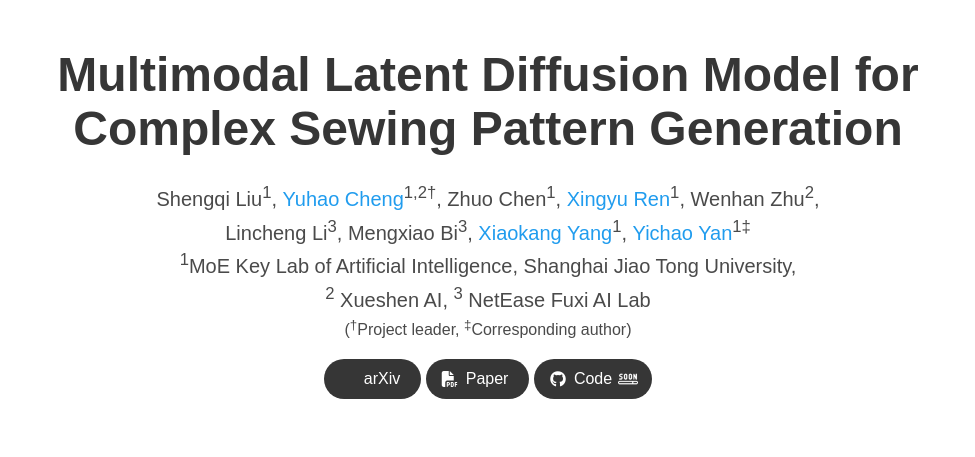
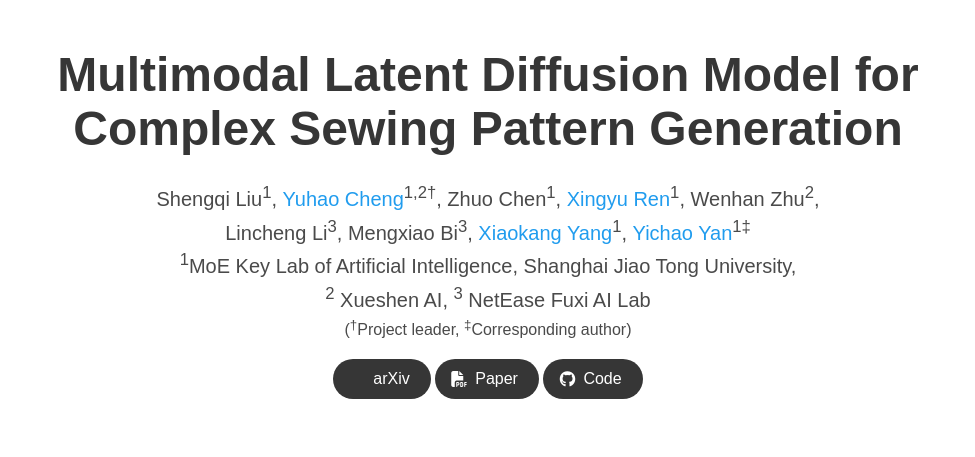
Before and after one commit to shengqiliu1/SewingLDM, a plain HTML site: page index.html in a window 1280 px wide. Shown: the top 457 px of the page, without its empty margins (152-1127 px from the left). Drawn offline with nearby package versions, Linux system fonts and the light colour scheme; some packages are replaced by stand-ins of ours; a script that the page names is missing; some icons are missing; a web font is replaced by a local one.

Commit message:
Update index.html

```diff
--- a/index.html
+++ b/index.html
@@ -239,9 +239,9 @@
                       <i class="fab fa-github"></i>
                   </span>
                   <span>Code</span>
-                  <span class="icon">
+<!--                   <span class="icon">
                       <img src="./static/images/soon.png" alt="Soon Icon" style="width: 20px; height: 20px; filter: invert(100%);">
-                  </span>
+                  </span> -->
                   </a>
               </span>
             </div>
```
